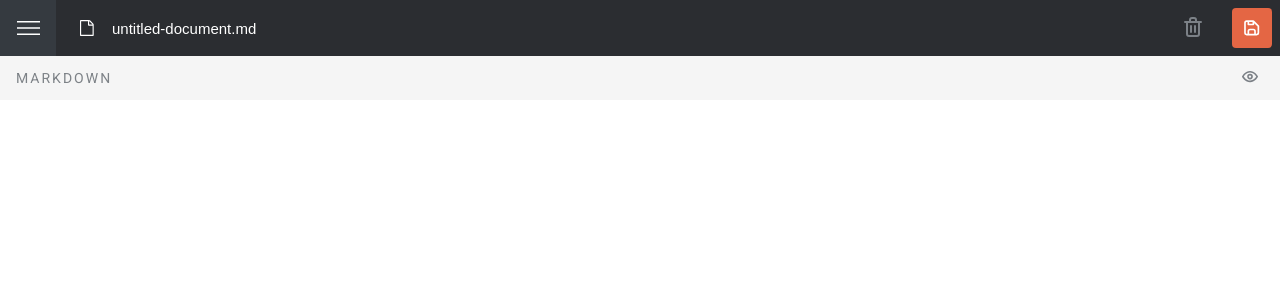
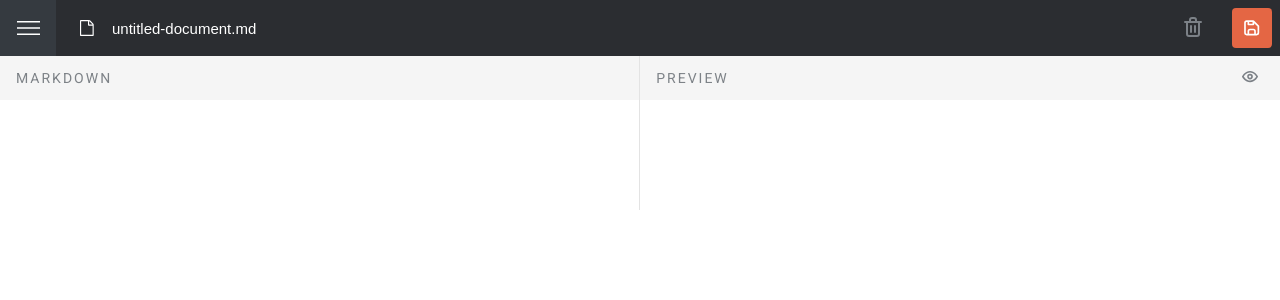
Before and after one commit to ctnance/In-Browser-Markdown-Editor, a React (Create React App) app: page / in a window 1280 px wide. Shown: the top 300 px of the page. Built offline with nearby package versions, Linux system fonts and the light colour scheme.

Commit message:
updated layout on tablet or larger screens

```diff
--- a/src/components/Main.tsx
+++ b/src/components/Main.tsx
@@ -1,6 +1,6 @@
-import { FC } from "react";
+import { FC, useState, useEffect } from "react";
 import { useToggler } from "../hooks";
-import { PreviewBar, PreviewDisplay, MarkdownEditor } from "./";
+import { PreviewDisplay, MarkdownEditor } from "./";
 
 interface Props {
   isMenuActive: boolean,
@@ -9,14 +9,25 @@ interface Props {
 
 const Main: FC<Props> = ({ isMenuActive, toggleMenu }) => {
   const [isMarkdownActive, toggleMarkdown] = useToggler(true);
+  // matches -> true = media query: screen matches tablet size--show both markdown and preview if markdown active; false = vice versa
+  const [matches, setMatches] = useState(
+    window.matchMedia("(min-width: 768px)").matches
+  );
+
+  useEffect(() => {
+    window
+      .matchMedia("(min-width: 768px)")
+      .addEventListener('change', e => setMatches(e.matches));
+  }, []);
+
+  const markdownEditor = <MarkdownEditor previewIsActive={matches} toggleMarkdown={toggleMarkdown} isMenuActive={isMenuActive} toggleMenu={toggleMenu} />;
+  const previewDisplay = <PreviewDisplay isMarkdownActive={isMarkdownActive} toggleMarkdown={toggleMarkdown} isMenuActive={isMenuActive} toggleMenu={toggleMenu} />;
 
   return (
     <main className="main">
-      <PreviewBar isMarkdownActive={isMarkdownActive} toggleMarkdown={toggleMarkdown} />
-      {isMarkdownActive ?
-        <MarkdownEditor isMenuActive={isMenuActive} toggleMenu={toggleMenu} /> :
-        <PreviewDisplay isMenuActive={isMenuActive} toggleMenu={toggleMenu} />
-      }
+      {matches ? <div className="markdown-grid">{isMarkdownActive && markdownEditor}{previewDisplay}</div> : isMarkdownActive ?
+        markdownEditor :
+        previewDisplay}
     </main>
   );
 }
--- a/src/components/MarkdownEditor.tsx
+++ b/src/components/MarkdownEditor.tsx
@@ -1,20 +1,22 @@
 import { FC, useState, useEffect, useContext } from "react";
 import { ThemeContext } from "../ThemeContext";
 import { MarkdownContext } from "../MarkdownContext";
+import { PreviewBar } from "./";
 
 interface Props {
+  previewIsActive: boolean,
+  toggleMarkdown: () => void,
   isMenuActive: boolean,
   toggleMenu: () => void,
 }
 
-const MarkdownEditor: FC<Props> = ({ isMenuActive, toggleMenu }) => {
+const MarkdownEditor: FC<Props> = ({ previewIsActive, toggleMarkdown, isMenuActive, toggleMenu }) => {
   const [text, setText] = useState<string>("");
   // TODO: Use the "active" note rather than the first note at index 0
   const { markdownNotes, activeNoteId, updateNoteContent } = useContext(MarkdownContext);
   const { isDarkTheme } = useContext(ThemeContext);
 
   useEffect(() => {
-    console.log("IN AN EFFECT")
     markdownNotes.map(note => {
       if (note.id === activeNoteId) {
         setText(note.content);
@@ -29,7 +31,8 @@ const MarkdownEditor: FC<Props> = ({ isMenuActive, toggleMenu }) => {
   }
 
   return (
-    <div className="markdown-editor-container" onClick={() => { isMenuActive && toggleMenu() }}>
+    <div className={`markdown-editor-container ${isDarkTheme ? "dark" : "light"}`} onClick={() => { isMenuActive && toggleMenu() }}>
+      <PreviewBar text="markdown" showButton={!previewIsActive} isMarkdownActive={true} toggleMarkdown={toggleMarkdown} />
       <textarea className={`markdown-editor ${isDarkTheme ? "dark" : "light"}`} value={text} onChange={handleChange} />
     </div>
   )
--- a/src/components/PreviewBar.tsx
+++ b/src/components/PreviewBar.tsx
@@ -3,16 +3,18 @@ import { ThemeContext } from "../ThemeContext";
 import { PreviewButton } from "./buttons";
 
 interface Props {
+  text: string,
+  showButton: boolean,
   isMarkdownActive: boolean,
   toggleMarkdown: () => void
 }
-const PreviewBar: FC<Props> = ({ isMarkdownActive, toggleMarkdown }) => {
+const PreviewBar: FC<Props> = ({ text, showButton, isMarkdownActive, toggleMarkdown }) => {
   const { isDarkTheme } = useContext(ThemeContext);
 
   return (
     <div className={`preview-bar ${isDarkTheme ? "dark" : "light"}`}>
-      <p className="preview-bar--text">{isMarkdownActive ? "Markdown" : "Preview"}</p>
-      <PreviewButton previewActive={isMarkdownActive} togglePreview={toggleMarkdown} />
+      <p className="preview-bar--text">{text}</p>
+      {showButton && <PreviewButton previewActive={isMarkdownActive} togglePreview={toggleMarkdown} />}
     </div>
   )
 }
--- a/src/components/PreviewDisplay.tsx
+++ b/src/components/PreviewDisplay.tsx
@@ -1,15 +1,18 @@
 import { FC, useState, useEffect, useContext } from "react";
 import { ThemeContext } from "../ThemeContext";
 import { MarkdownContext } from "../MarkdownContext";
+import { PreviewBar } from "./";
 
 import Markdown from "markdown-to-jsx";
 
 interface Props {
+  isMarkdownActive: boolean,
+  toggleMarkdown: () => void,
   isMenuActive: boolean,
   toggleMenu: () => void,
 }
 
-const PreviewDisplay: FC<Props> = ({ isMenuActive, toggleMenu }) => {
+const PreviewDisplay: FC<Props> = ({ isMarkdownActive, toggleMarkdown, isMenuActive, toggleMenu }) => {
   const [text, setText] = useState("");
   const { isDarkTheme } = useContext(ThemeContext);
   const { markdownNotes, activeNoteId } = useContext(MarkdownContext);
@@ -23,10 +26,15 @@ const PreviewDisplay: FC<Props> = ({ isMenuActive, toggleMenu }) => {
   }, [activeNoteId])
 
   return (
-    <div className={`preview-container ${isDarkTheme ? "dark" : "light"}`} onClick={() => { isMenuActive && toggleMenu() }}>
-      <Markdown>
-        {text}
-      </Markdown>
+    <div className={`preview-container ${isDarkTheme ? "dark" : "light"}`}>
+      <PreviewBar text="preview" showButton={true} isMarkdownActive={isMarkdownActive} toggleMarkdown={toggleMarkdown} />
+      <div className="preview-container--content-wrapper">
+        <div className={`preview-container--content ${isDarkTheme ? "dark" : "light"}`} onClick={() => { isMenuActive && toggleMenu() }}>
+          <Markdown>
+            {text}
+          </Markdown>
+        </div>
+      </div>
     </div>
   )
 }
--- a/src/index.css
+++ b/src/index.css
@@ -403,13 +403,47 @@ img {
   letter-spacing: 2px;
 }
 
+.preview-container.dark {
+  background-color: var(--color-weight-1000);
+}
+
+.preview-container.light {
+  background-color: var(--color-weight-100);
+}
+
+.preview-container--content-wrapper {
+  display: flex;
+  justify-content: center;
+}
+
+.markdown-grid {
+  display: flex;
+  justify-content: center;
+}
+
+.markdown-grid .markdown-editor-container.dark {
+  border-right: 1px solid var(--color-weight-600);
+}
+
+.markdown-grid .markdown-editor-container.light {
+  border-right: 1px solid var(--color-weight-300);
+}
+
 .markdown-editor-container {
   flex-grow: 1;
   overflow: hidden;
+  width: 100%;
+  height: 100%;
+  padding-bottom: 2.25em;
+}
+
+.preview-container {
+  width: 100%;
+  height: 100%;
 }
 
 .markdown-editor,
-.preview-container {
+.preview-container--content {
   width: 100%;
   height: 100%;
   overflow: auto;
@@ -417,11 +451,12 @@ img {
   padding: 1rem;
 }
 
-.preview-container {
+.preview-container--content {
+  max-width: 672px;
   padding: 16px 20px;
 }
 
-.preview-container * {
+.preview-container--content * {
   margin: 0;
 }
 
@@ -431,41 +466,42 @@ img {
   border: none;
   border-radius: 0;
   resize: none;
+  outline: none;
 }
 
 .markdown-editor.light,
-.preview-container.light {
+.preview-container--content.light {
   background-color: var(--color-weight-100);
   color: var(--color-weight-700);
 }
 
 .markdown-editor.dark,
-.preview-container.dark {
+.preview-container--content.dark {
   background-color: var(--color-weight-1000);
   color: var(--color-weight-400);
 }
 
-.preview-container a {
+.preview-container--content a {
   color: inherit;
   text-decoration: underline;
 }
 
-.preview-container p {
+.preview-container--content p {
   line-height: 24px;
   margin: 21px 0;
 }
 
-.preview-container ul,
-.preview-container ol {
+.preview-container--content ul,
+.preview-container--content ol {
   margin: 20px 0;
 }
 
-.preview-container li {
+.preview-container--content li {
   font-size: 0.875rem;
   line-height: 24px;
 }
 
-.preview-container blockquote {
+.preview-container--content blockquote {
   border-radius: 4px;
   border-left: 4px solid var(--orange);
   font-weight: bold;
@@ -473,11 +509,11 @@ img {
   padding: 24px;
 }
 
-.preview-container blockquote * {
+.preview-container--content blockquote * {
   margin: 0;
 }
 
-.preview-container pre {
+.preview-container--content pre {
   border-radius: 4px;
   white-space: pre-wrap;
   font-size: 14px;
@@ -486,67 +522,67 @@ img {
   padding: 24px;
 }
 
-.preview-container.light h1,
-.preview-container.light h2,
-.preview-container.light h3,
-.preview-container.light h4,
-.preview-container.light h5 {
+.preview-container--content.light h1,
+.preview-container--content.light h2,
+.preview-container--content.light h3,
+.preview-container--content.light h4,
+.preview-container--content.light h5 {
   color: var(--color-weight-700);
 }
 
-.preview-container.dark h1,
-.preview-container.dark h2,
-.preview-container.dark h3,
-.preview-container.dark h4,
-.preview-container.dark h5 {
+.preview-container--content.dark h1,
+.preview-container--content.dark h2,
+.preview-container--content.dark h3,
+.preview-container--content.dark h4,
+.preview-container--content.dark h5 {
   color: var(--color-weight-100);
 }
 
-.preview-container.light p {
+.preview-container--content.light p {
   color: var(--color-weight-500);
 }
 
-.preview-container.dark p {
+.preview-container--content.dark p {
   color: var(--color-weight-400);
 }
 
-.preview-container.light li {
+.preview-container--content.light li {
   color: var(--color-weight-500);
 }
 
-.preview-container.dark li {
+.preview-container--content.dark li {
   color: var(--color-weight-400);
 }
 
-.preview-container.light blockquote {
+.preview-container--content.light blockquote {
   background-color: var(--color-weight-200);
 }
 
-.preview-container.dark blockquote {
+.preview-container--content.dark blockquote {
   color: var(--color-weight-100);
   background-color: var(--color-weight-800);
 }
 
-.preview-container.light blockquote * {
+.preview-container--content.light blockquote * {
   color: var(--color-weight-700);
 }
 
-.preview-container.dark blockquote * {
+.preview-container--content.dark blockquote * {
   color: var(--color-weight-100);
 }
 
-.preview-container.light code {
+.preview-container--content.light code {
   color: var(--color-weight-700);
 }
 
-.preview-container.dark code {
+.preview-container--content.dark code {
   color: var(--color-weight-100);
 }
 
-.preview-container.light pre {
+.preview-container--content.light pre {
   background-color: var(--color-weight-200);
 }
 
-.preview-container.dark pre {
+.preview-container--content.dark pre {
   background-color: var(--color-weight-800);
 }
```
